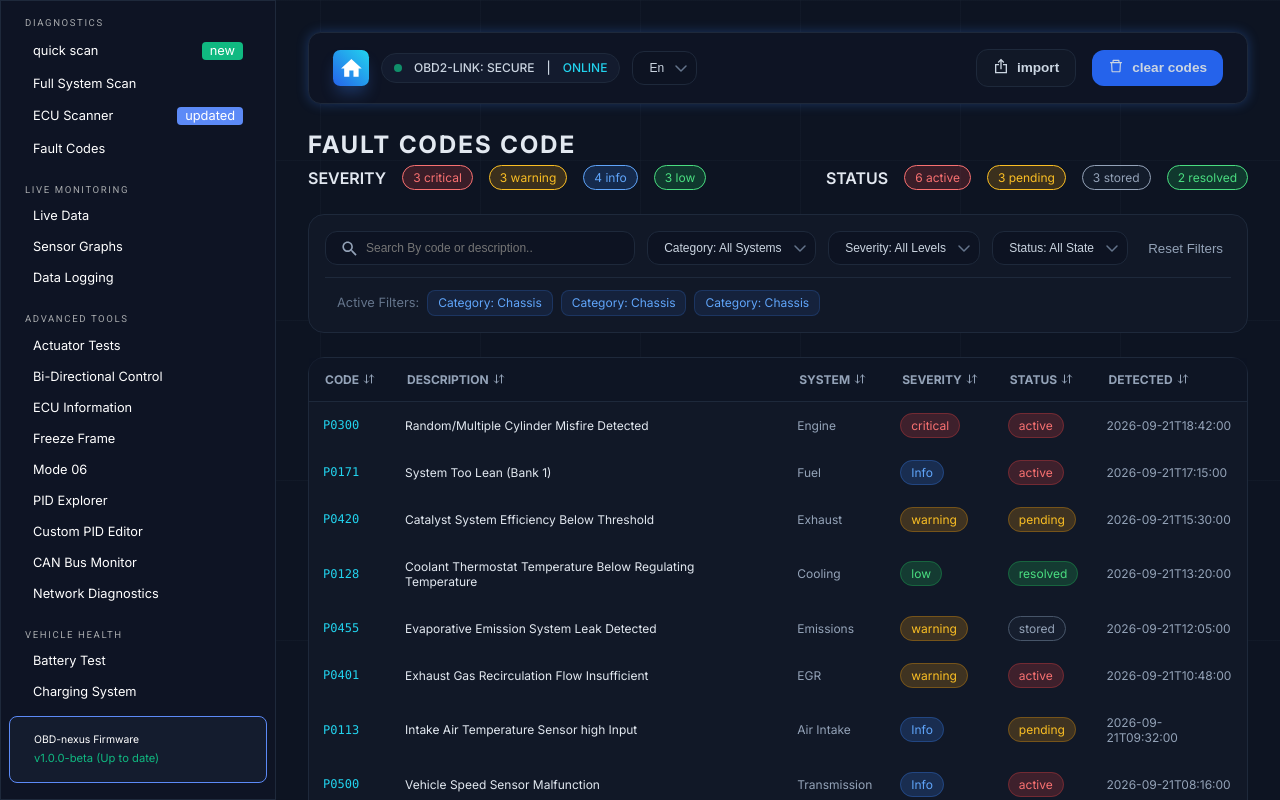
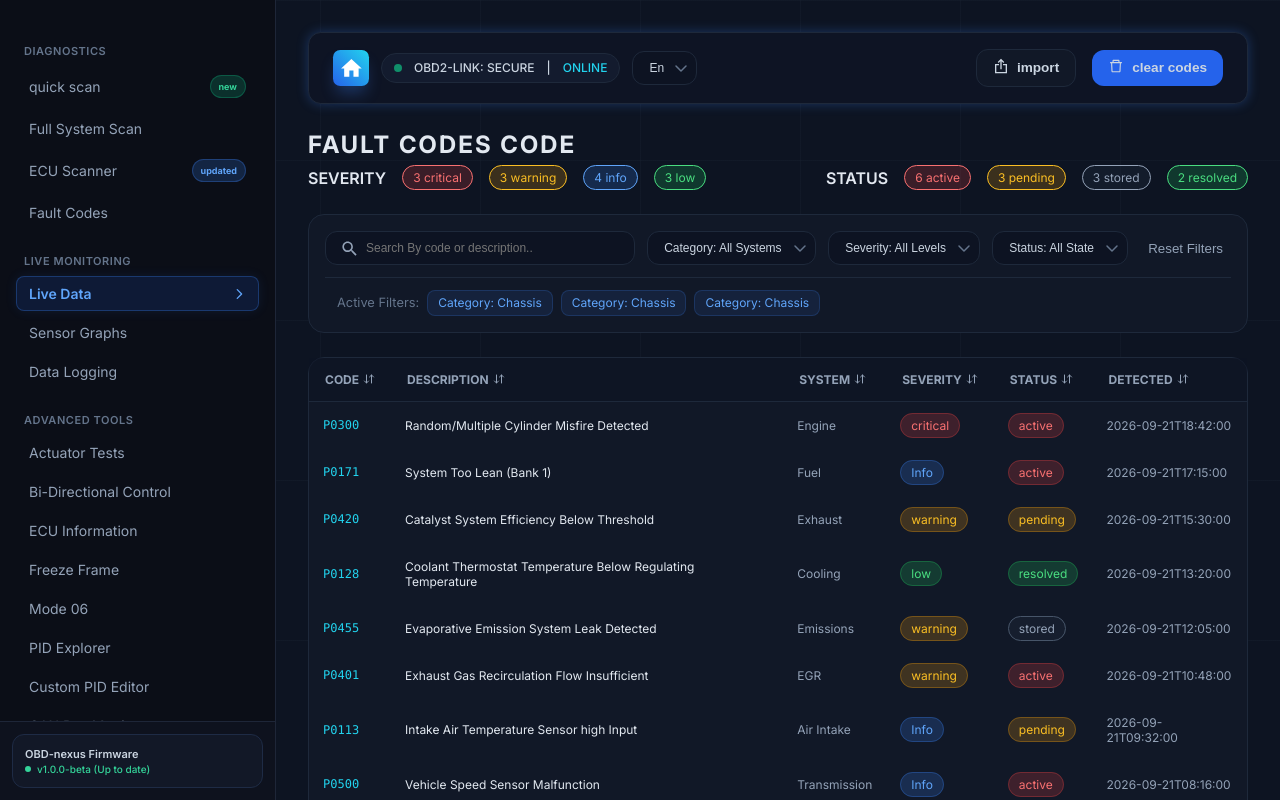
Before and after one commit to ThomasMumladze/OBD-nexus, a React (Vite) app in the folder OBD-nexus.client/: page / in a window 1280 px wide. Built offline with nearby package versions, Linux system fonts and the light colour scheme.

Commit message:
update: change left side bar style

```diff
--- a/OBD-nexus.client/src/components/SideBar.tsx
+++ b/OBD-nexus.client/src/components/SideBar.tsx
@@ -1,3 +1,6 @@
+import { PiCaretRightBold } from "react-icons/pi";
+import { GoDotFill } from "react-icons/go";
+
 const SideBar = () => {
     let diagnostics = [
         { content: "quick scan", status: "new" },
@@ -35,7 +38,10 @@ const SideBar = () => {
                         <h3>Live Monitoring</h3>
                         <ul>
                             <li>
-                                <a href="">Live Data</a>
+                                <a className="active" href="">
+                                    Live Data
+                                    <PiCaretRightBold />
+                                </a>
                             </li>
                             <li>
                                 <a href="">Sensor Graphs</a>
@@ -109,12 +115,16 @@ const SideBar = () => {
                         </ul>
                     </div>
                 </div>
+            </div>
 
-                <div className="app-version">
-                    <div>
-                        <h2>OBD-nexus Firmware</h2>
-                        <span>v1.0.0-beta {"(Up to date)"}</span>
-                    </div>
+            <div className="firmware-footer">
+                <div className="firmware-card">
+                    <p className="firmware-title">OBD-nexus Firmware</p>
+
+                    <p className="firmware-status">
+                        <span className="status-dot" />
+                        v1.0.0-beta (Up to date)
+                    </p>
                 </div>
             </div>
         </aside>
--- a/OBD-nexus.client/src/styles/components/_side-bar.scss
+++ b/OBD-nexus.client/src/styles/components/_side-bar.scss
@@ -1,104 +1,148 @@
 .sidebar {
-    background-color: rgb(14 20 36);
-    border: solid 1px rgb(30 41 59);
+    width: 276px;
+    background-color: #0b0e17;
+    border-right: 1px solid #1e2638;
+    display: flex;
+    flex-direction: column;
+    font-family: Inter, sans-serif;
+    z-index: 20;
+    flex-shrink: 0;
 
     .sidebar-content {
-        height: 100%;
-        display: inline-flex;
-        flex-direction: column;
+        padding-top: 1.25rem;
+        padding-bottom: 1.25rem;
+        padding-left: 1rem;
+        padding-right: 1rem;
+        overflow-y: auto;
+
+        &::-webkit-scrollbar {
+            width: 6px;
+            height: 6px;
+        }
+
+        &::-webkit-scrollbar-thumb {
+            background: #172033;
+            border-radius: 3px;
+        }
+
+        &::-webkit-scrollbar-track {
+            background: #080b11;
+        }
+
+        &::-webkit-scrollbar-thumb:hover {
+            background: #2563eb;
+        }
 
         .sidebar-menu {
-            flex-grow: 2;
-            overflow: auto;
-            padding: 1rem 1.5rem;
+            > div {
+                margin-top: 24px;
 
-            &::-webkit-scrollbar {
-                width: 3px;
-            }
+                ul {
+                    li {
+                        a {
+                            display: flex;
+                            align-items: center;
+                            justify-content: space-between;
+                            padding: 8px 12px;
+                            border-radius: 0.5rem;
+                            font-weight: 400;
+                            font-size: 0.875rem;
+                            transition: all 0.2s ease;
+                            color: #94a3b8;
+                            background: transparent;
+                            border: 1px solid transparent;
+                            cursor: pointer;
 
-            &::-webkit-scrollbar-track {
-                background: #f1f1f1;
-            }
-            &::-webkit-scrollbar-thumb {
-                background: #888;
-                border-radius: 0px;
-            }
+                            span {
+                                padding: 5px 8px;
+                                font-size: 9px;
+                                font-weight: 700;
+                                border-radius: 9999px;
+                                text-transform: lowercase;
+                                border: 1px solid;
+                            }
 
-            h3 {
-                color: rgb(166, 169, 172);
-                font-family: "Roboto";
-                font-weight: 400;
-                font-size: 0.6rem;
-                letter-spacing: 0.1rem;
-                margin-bottom: 0.35rem;
-                text-transform: uppercase;
-            }
+                            .new {
+                                background-color: rgba(16, 185, 129, 0.2);
+                                color: #34d399;
+                                border-color: rgba(16, 185, 129, 0.3);
+                            }
 
-            ul {
-                margin-bottom: 1.25rem;
+                            .updated {
+                                background-color: rgba(59, 130, 246, 0.2);
+                                color: #60a5fa;
+                                border-color: rgba(59, 130, 246, 0.3);
+                            }
 
-                li {
-                    border-radius: 0.5rem;
-                    overflow: hidden;
-
-                    a {
-                        align-items: center;
-                        color: #fff;
-                        display: flex;
-                        font-family: "Inter", sans-serif;
-                        font-size: 0.8rem;
-                        justify-content: space-between;
-                        padding: 0.5rem;
-                        text-wrap: nowrap;
-                        min-width: 226px;
-
-                        .new,
-                        .updated {
-                            border-radius: 4px;
-                            display: block;
-                            padding: 1.5px 8px;
+                            &:hover {
+                                color: #e2e8f0;
+                                background: #131927;
+                            }
                         }
 
-                        .new {
-                            background-color: #10b981;
+                        &:not(:first-child) {
+                            a {
+                                margin-top: 4px;
+                            }
                         }
-                        .updated {
-                            background-color: #5c8af7;
-                        }
-                    }
 
-                    &:hover {
-                        a {
-                            background: #5c8af7;
-                            background: linear-gradient(90deg, rgba(92, 138, 247, 1) 38%, rgba(28, 79, 217, 1) 100%);
+                        .active {
+                            background: rgba(37, 99, 235, 0.15);
+                            color: #60a5fa;
+                            font-weight: 600;
+                            border: 1px solid rgba(59, 130, 246, 0.3);
+                            box-shadow: 0 0 12px rgba(59, 130, 246, 0.1);
                         }
                     }
                 }
             }
+
+            h3 {
+                color: rgb(100 116 139);
+                font-weight: 600;
+                font-size: 11px;
+                letter-spacing: 0.05em;
+                margin-bottom: 0.5rem;
+                padding-left: 0.5rem;
+                padding-right: 0.5rem;
+                text-transform: uppercase;
+            }
         }
     }
 
-    .app-version {
-        flex-grow: 1;
-        font-family: "Inter", sans-serif;
-        padding: 1rem 0.5rem;
+    .firmware-footer {
+        padding: 12px;
+        border-top: 1px solid #1e2638;
+        background-color: #0e121e;
+        .firmware-card {
+            border-radius: 12px;
+            border: 1px solid #1e2b45;
+            background-color: #121827;
+            padding: 12px;
+            font-size: 12px;
 
-        > div {
-            background-color: #141c2e;
-            border: solid 1px #5c8af7;
-            border-radius: 0.5rem;
-            padding: 1rem 1.5rem;
-        }
+            .firmware-title {
+                font-weight: 600;
+                color: #cbd5e1;
+                font-size: 11px;
+            }
 
-        h2 {
-            font-size: 0.65rem;
-            font-weight: 400;
-            color: #fff;
-        }
-
-        span {
-            color: #10b981;
-            font-size: 0.7rem;
+            .firmware-status {
+                color: #34d399;
+                font-weight: 500;
+                font-size: 10px;
+                margin-top: 2px;
+                display: flex;
+                align-items: center;
+                gap: 6px;
+                .status-dot {
+                    width: 6px;
+                    height: 6px;
+                    border-radius: 50%;
+                    background-color: #34d399;
+                    animation: ping 1s cubic-bezier(0, 0, 0.2, 1) infinite;
+                }
+            }
         }
     }
 }
```
